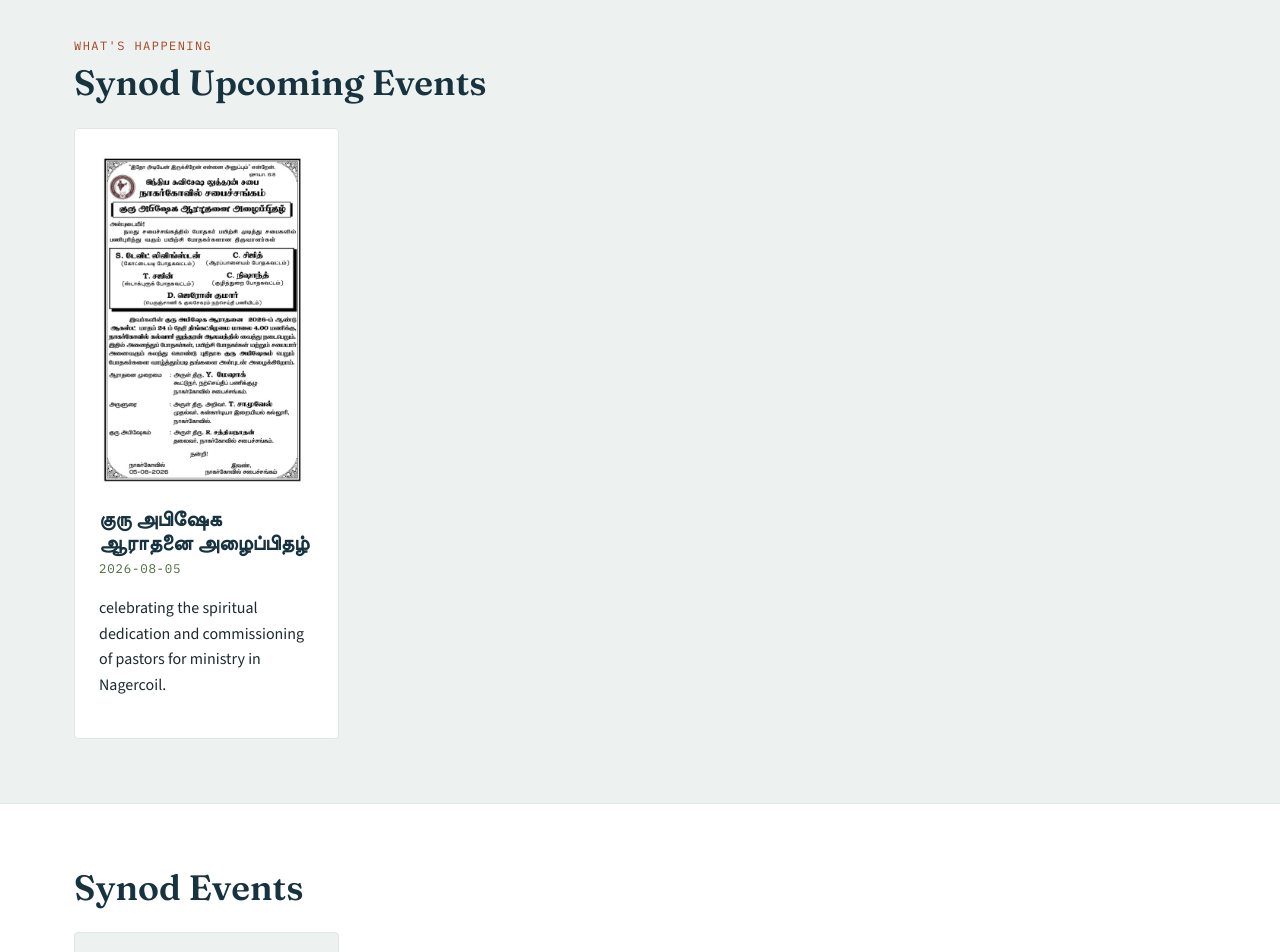
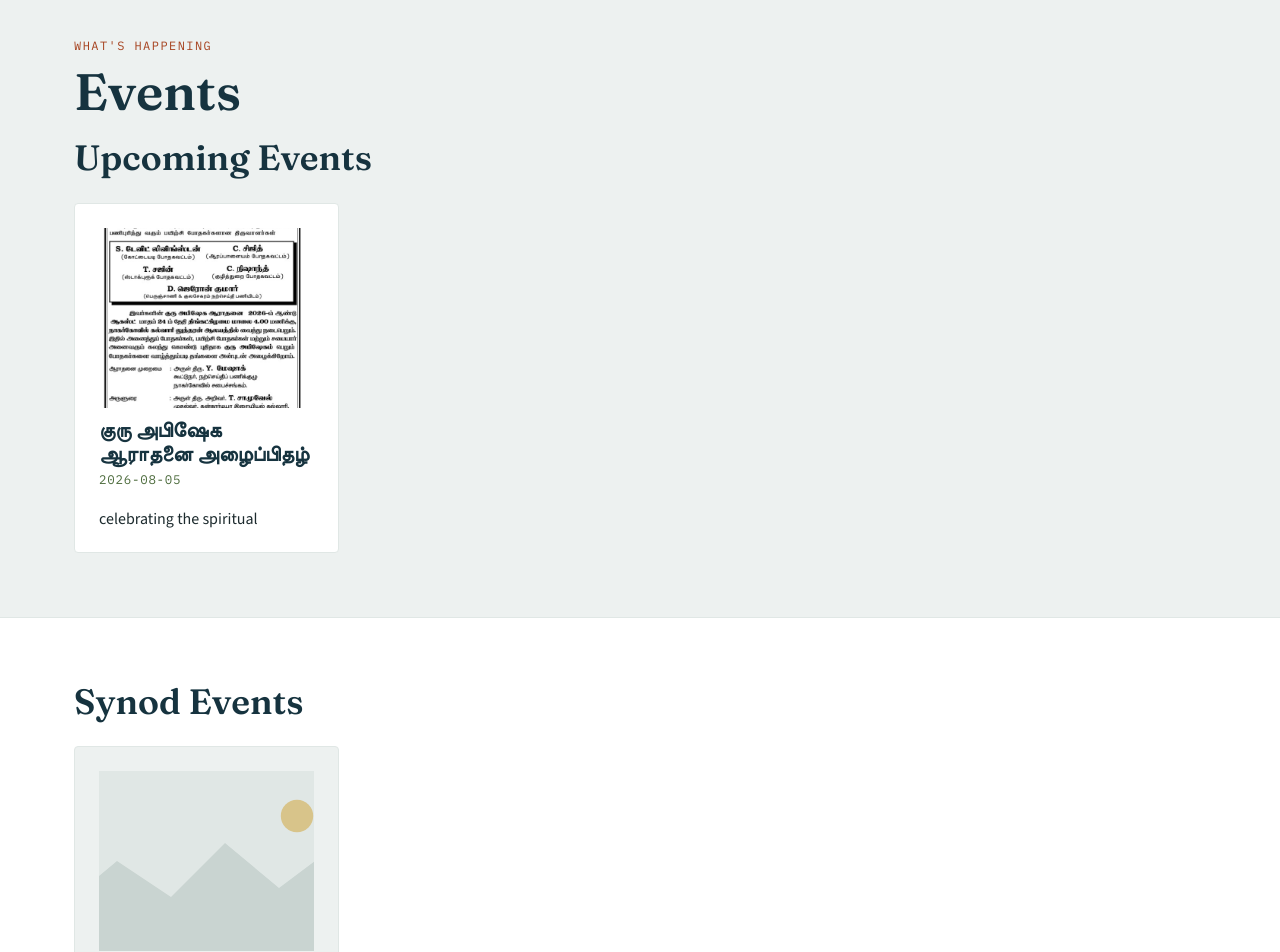
Before and after one commit to waltermichelraja/ielc-nagercoil-synod, a React (Vite) app in the folder frontend/: page /events in a window 1280 px wide. Shown: the part 140-1092 px from the top of the page. Built offline with nearby package versions, Linux system fonts and the light colour scheme.

Commit message:
style: update card-grid style

```diff
--- a/frontend/src/pages/Events.jsx
+++ b/frontend/src/pages/Events.jsx
@@ -1,57 +1,192 @@
+import { useEffect, useState } from"react";
 import events from"../data/events.js";
 
-function EventCards({items,showCircle=false}){
+function EventCards({items,showCircle=false,onImageClick}){
+  const [expanded,setExpanded]=useState({});
+
   if(!items||items.length===0){
     return <p>No upcoming events have been published yet.</p>;
   }
 
+  const toggleExpanded=(index)=>{
+    setExpanded((current)=>({...current,[index]:!current[index]}));
+  };
+
   return(
     <div className="card-grid">
-      {items.map((event,i)=>(
-        <div className="card" key={i}>
-          <img src={event.image} alt="" style={{marginBottom:"0.75rem"}}/>
-          {showCircle&&<p className="role">{event.circle}</p>}
-          <h3>{event.title}</h3>
-          <p className="role">{event.date}</p>
-          <p>{event.description}</p>
-        </div>
-      ))}
+      {items.map((event,i)=>{
+        const isExpanded=Boolean(expanded[i]);
+        const hasMore=Boolean(event.description&&event.description.length>180);
+
+        return(
+          <article className="card" key={i} style={{height:"350px",display:"flex",flexDirection:"column",overflow:"hidden"}}>
+            <button
+              type="button"
+              onClick={()=>event.image&&onImageClick(event.image,event.title)}
+              disabled={!event.image}
+              aria-label={event.image?`View image for ${event.title}`:"Event image unavailable"}
+              style={{display:"block",width:"100%",height:"180px",padding:0,border:0,background:"transparent",cursor:event.image?"zoom-in":"default",flexShrink:0,overflow:"hidden"}}
+            >
+              {event.image&&(
+                <img
+                  src={event.image}
+                  alt={event.title||"Event"}
+                  style={{display:"block",width:"100%",height:"180px",objectFit:"cover",margin:0}}
+                />
+              )}
+            </button>
+
+            <div style={{display:"flex",flexDirection:"column",flex:1,minHeight:0,paddingTop:"0.65rem"}}>
+              {showCircle&&<p className="role">{event.circle}</p>}
+              <h3>{event.title}</h3>
+              <p className="role">{event.date}</p>
+
+              <div style={{display:"flex",flexDirection:"column",minHeight:0,flex:1}}>
+                <div
+                  style={{
+                    overflowY:isExpanded?"auto":"hidden",
+                    maxHeight:isExpanded?"105px":"72px",
+                    paddingRight:"0.25rem"
+                  }}
+                >
+                  <p
+                    style={{
+                      marginBottom:0,
+                      display:isExpanded?"block":"-webkit-box",
+                      WebkitBoxOrient:"vertical",
+                      WebkitLineClamp:isExpanded?"unset":3,
+                      overflow:isExpanded?"visible":"hidden"
+                    }}
+                  >
+                    {event.description}
+                  </p>
+                </div>
+
+                {hasMore&&(
+                  <button
+                    type="button"
+                    onClick={()=>toggleExpanded(i)}
+                    style={{
+                      alignSelf:"flex-start",
+                      marginTop:"0.4rem",
+                      padding:0,
+                      border:0,
+                      background:"transparent",
+                      color:"var(--accent,#b44622)",
+                      fontWeight:600,
+                      cursor:"pointer"
+                    }}
+                  >
+                    {isExpanded?"Show less":"More..."}
+                  </button>
+                )}
+              </div>
+            </div>
+          </article>
+        );
+      })}
+    </div>
+  );
+}
+
+function ImageModal({image,title,onClose}){
+  useEffect(()=>{
+    if(!image)return;
+
+    const handleKeyDown=(event)=>{
+      if(event.key==="Escape")onClose();
+    };
+
+    document.addEventListener("keydown",handleKeyDown);
+    document.body.style.overflow="hidden";
+
+    return()=>{
+      document.removeEventListener("keydown",handleKeyDown);
+      document.body.style.overflow="";
+    };
+  },[image,onClose]);
+
+  if(!image)return null;
+
+  return(
+    <div
+      role="dialog"
+      aria-modal="true"
+      aria-label={title?`${title} image`:"Event image"}
+      onClick={onClose}
+      style={{position:"fixed",inset:0,zIndex:9999,display:"flex",alignItems:"center",justifyContent:"center",padding:"2rem",background:"rgba(0,0,0,0.82)"}}
+    >
+      <button
+        type="button"
+        onClick={onClose}
+        aria-label="Close image"
+        style={{position:"absolute",top:"1rem",right:"1rem",width:"42px",height:"42px",border:"1px solid rgba(255,255,255,0.5)",borderRadius:"50%",background:"rgba(0,0,0,0.5)",color:"#fff",fontSize:"1.5rem",lineHeight:1,cursor:"pointer",zIndex:1}}
+      >
+        ×
+      </button>
+      <img
+        src={image}
+        alt={title||"Event"}
+        onClick={(event)=>event.stopPropagation()}
+        style={{display:"block",maxWidth:"min(100%,1200px)",maxHeight:"calc(100vh - 4rem)",width:"auto",height:"auto",objectFit:"contain",boxShadow:"0 12px 40px rgba(0,0,0,0.45)"}}
+      />
     </div>
   );
 }
 
 export default function Events(){
+  const [selectedImage,setSelectedImage]=useState(null);
+
   return(
     <>
       <section className="section">
         <div className="container">
           <span className="eyebrow">What's Happening</span>
-          {/* <h1>Events</h1> */}
-          <h2>Synod Upcoming Events</h2>
-          <EventCards items={events.upcomingEvents}/>
+          <h1>Events</h1>
+          <h2>Upcoming Events</h2>
+          <EventCards
+            items={events.upcomingEvents}
+            onImageClick={(image,title)=>setSelectedImage({image,title})}
+          />
         </div>
       </section>
 
       <section className="section section-alt">
         <div className="container">
           <h2>Synod Events</h2>
-          <EventCards items={events.synodEvents}/>
+          <EventCards
+            items={events.synodEvents}
+            onImageClick={(image,title)=>setSelectedImage({image,title})}
+          />
         </div>
       </section>
 
       <section className="section">
         <div className="container">
           <h2>Circle Events</h2>
-          <EventCards items={events.circleEvents} showCircle/>
+          <EventCards
+            items={events.circleEvents}
+            showCircle
+            onImageClick={(image,title)=>setSelectedImage({image,title})}
+          />
         </div>
       </section>
 
       <section className="section section-alt">
         <div className="container">
           <h2>School Events</h2>
-          <EventCards items={events.schoolEvents}/>
+          <EventCards
+            items={events.schoolEvents}
+            onImageClick={(image,title)=>setSelectedImage({image,title})}
+          />
         </div>
       </section>
+
+      <ImageModal
+        image={selectedImage?.image}
+        title={selectedImage?.title}
+        onClose={()=>setSelectedImage(null)}
+      />
     </>
   );
 }
```
